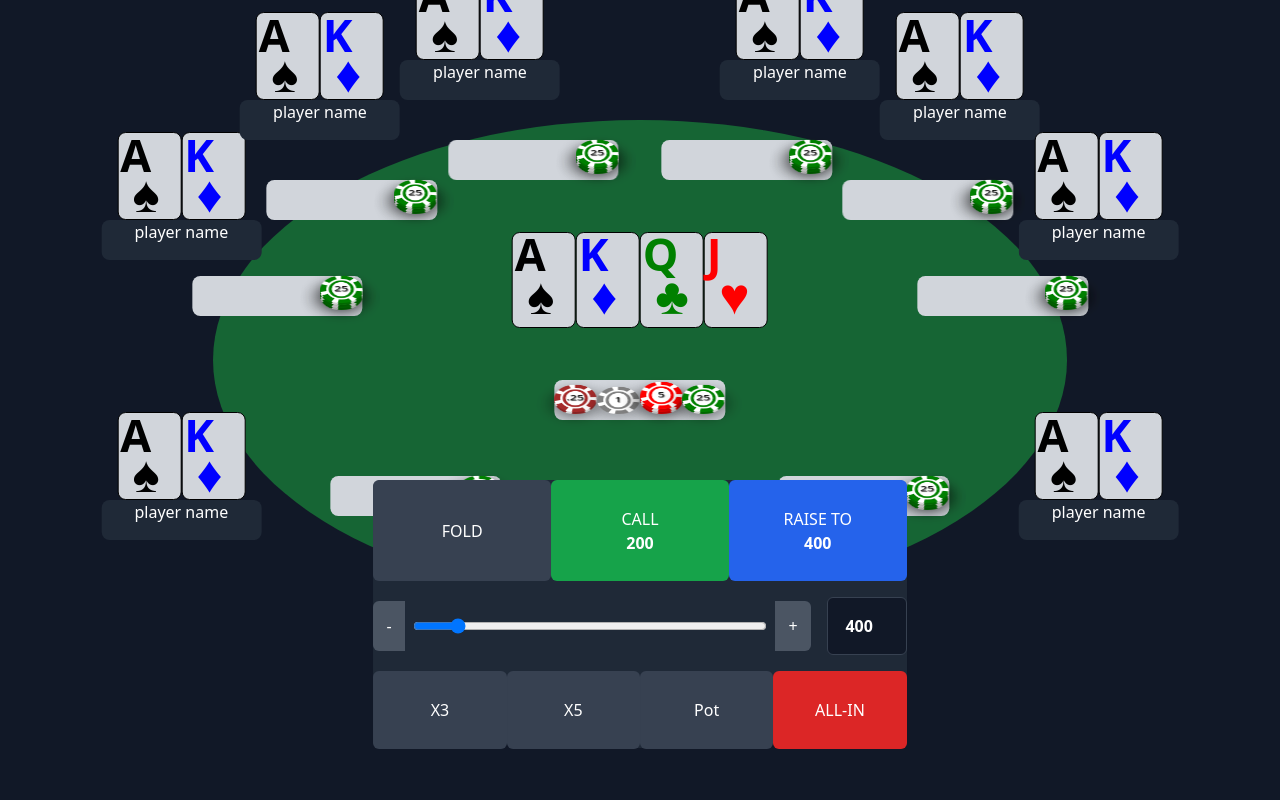
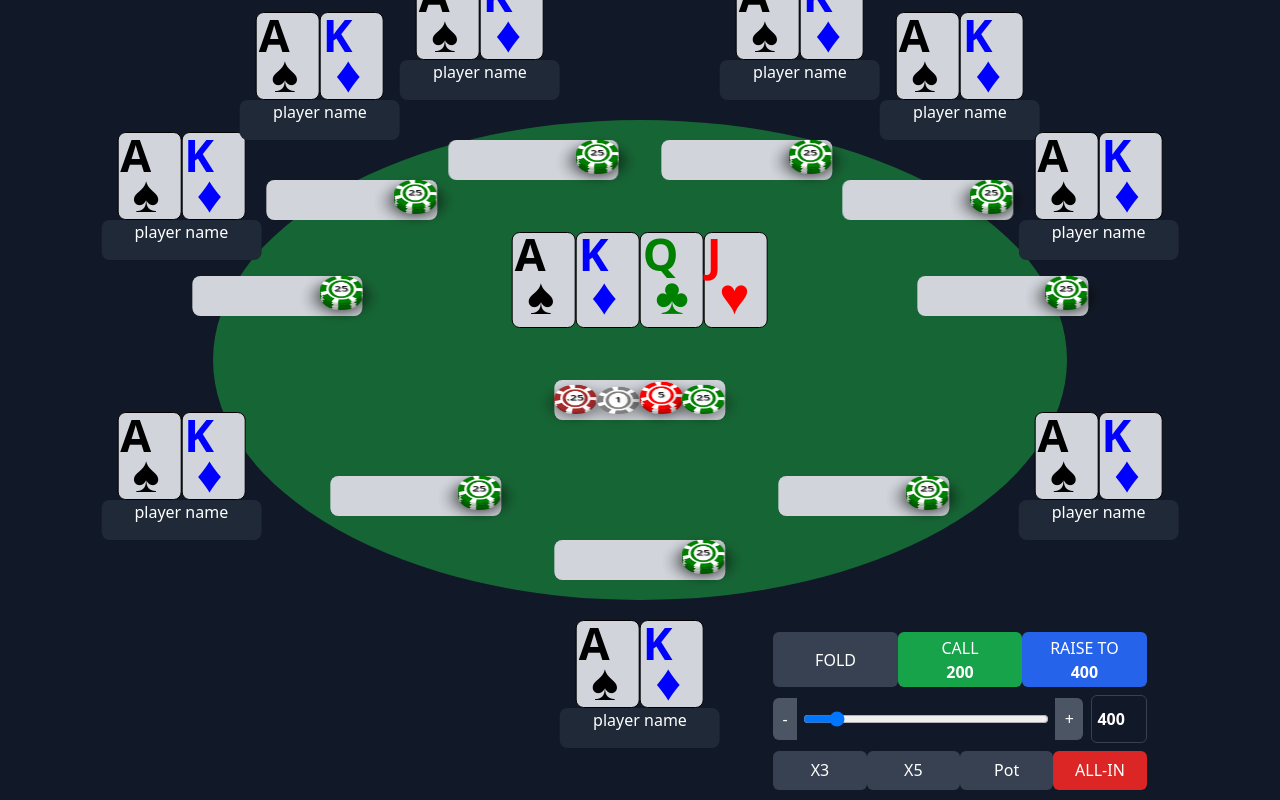
Before and after one commit to wegman7/poker-frontend, a Next.js app: page /room in a window 1280 px wide. Built offline with nearby package versions, Linux system fonts and the light colour scheme.

Commit message:
save - BetButtons looks good

```diff
--- a/src/app/room/BetButtons.tsx
+++ b/src/app/room/BetButtons.tsx
@@ -22,19 +22,19 @@ const BetButtons: React.FC = () => {
 
   return (
     <div
-      className="absolute top-[60%] left-1/2 transform -translate-x-1/2 bg-gray-800 text-white rounded-lg w-[50%] h-[30%]"
+      className="absolute w-[35%] left-[80%] top-[79%] transform -translate-x-1/2 text-white rounded-lg "
     >
-      <div className="flex justify-between w-full mb-4">
-        <button className="w-1/3 bg-gray-700 py-[5%] px-[2%] rounded-md hover:bg-gray-600 dynamic-text">FOLD</button>
-        <button className="w-1/3 bg-green-600 py-[5%] px-[2%] rounded-md hover:bg-green-500 dynamic-text">
-          CALL <br /> <span className="dynamic-text font-bold">200</span>
+      <div className="flex justify-between w-full mb-[2%]">
+        <button className="w-1/3 bg-gray-700 py-[1%] px-[2%] rounded-md hover:bg-gray-600 dynamic-text">FOLD</button>
+        <button className="w-1/3 bg-green-600 py-[1%] px-[2%] rounded-md hover:bg-green-500 dynamic-text">
+          CALL <br /> <span className="font-bold dynamic-text">200</span>
         </button>
-        <button className="w-1/3 bg-blue-600 py-[5%] px-[2%] rounded-md hover:bg-blue-500 dynamic-text">
-          RAISE TO <br /> <span className="dynamic-text font-bold">{betAmount}</span>
+        <button className="w-1/3 bg-blue-600 py-[1%] px-[2%] rounded-md hover:bg-blue-500 dynamic-text">
+          RAISE TO <br /> <span className="font-bold dynamic-text">{betAmount}</span>
         </button>
       </div>
 
-      <div className="flex items-center w-full mb-4">
+      <div className="flex items-center w-full mb-[2%]">
         <div className="flex items-center flex-grow">
           <button
             className="bg-gray-600 py-[3%] px-[3%] rounded-l-md hover:bg-gray-500 dynamic-text"
@@ -48,7 +48,7 @@ const BetButtons: React.FC = () => {
             max="2000"
             value={betAmount}
             onChange={handleSliderChange}
-            className="w-full mx-2"
+            className="w-full mx-[2%]"
           />
           <button
             className="bg-gray-600 py-[3%] px-[3%] rounded-r-md hover:bg-gray-500 dynamic-text"
@@ -61,31 +61,31 @@ const BetButtons: React.FC = () => {
           type="number"
           value={betAmount}
           onChange={handleInputChange}
-          className="ml-4 w-[15%] text-center bg-gray-900 rounded-md py-[3%] border border-gray-700 dynamic-text font-bold"
+          className="ml-[2%] w-[15%] text-center bg-gray-900 rounded-md py-[3%] border border-gray-700 font-bold dynamic-text"
         />
       </div>
 
       <div className="flex justify-between w-full">
         <button
-          className="w-1/4 bg-gray-700 py-[5%] px-[2%] rounded-md hover:bg-gray-600 dynamic-text"
+          className="w-1/4 bg-gray-700 py-[2%] px-[2%] rounded-md hover:bg-gray-600 dynamic-text"
           onClick={() => handleButtonClick(3)}
         >
           X3
         </button>
         <button
-          className="w-1/4 bg-gray-700 py-[5%] px-[2%] rounded-md hover:bg-gray-600 dynamic-text"
+          className="w-1/4 bg-gray-700 py-[2%] px-[2%] rounded-md hover:bg-gray-600 dynamic-text"
           onClick={() => handleButtonClick(5)}
         >
           X5
         </button>
         <button
-          className="w-1/4 bg-gray-700 py-[5%] px-[2%] rounded-md hover:bg-gray-600 dynamic-text"
+          className="w-1/4 bg-gray-700 py-[2%] px-[2%] rounded-md hover:bg-gray-600 dynamic-text"
           onClick={() => setBetAmount(2000)}
         >
           Pot
         </button>
         <button
-          className="w-1/4 bg-red-600 py-[5%] px-[2%] rounded-md hover:bg-red-500 dynamic-text"
+          className="w-1/4 bg-red-600 py-[2%] px-[2%] rounded-md hover:bg-red-500 dynamic-text"
           onClick={handleAllIn}
         >
           ALL-IN
```
